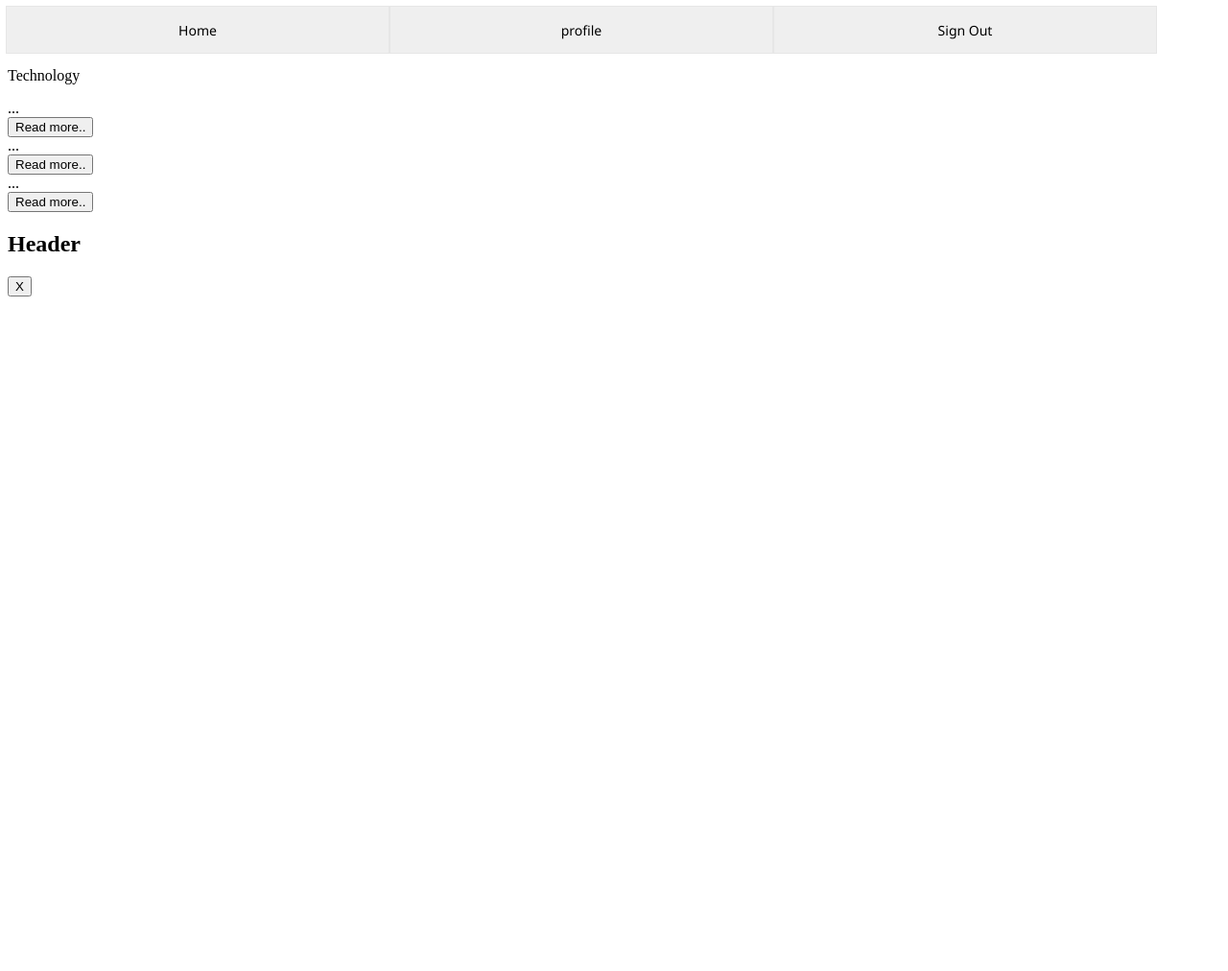
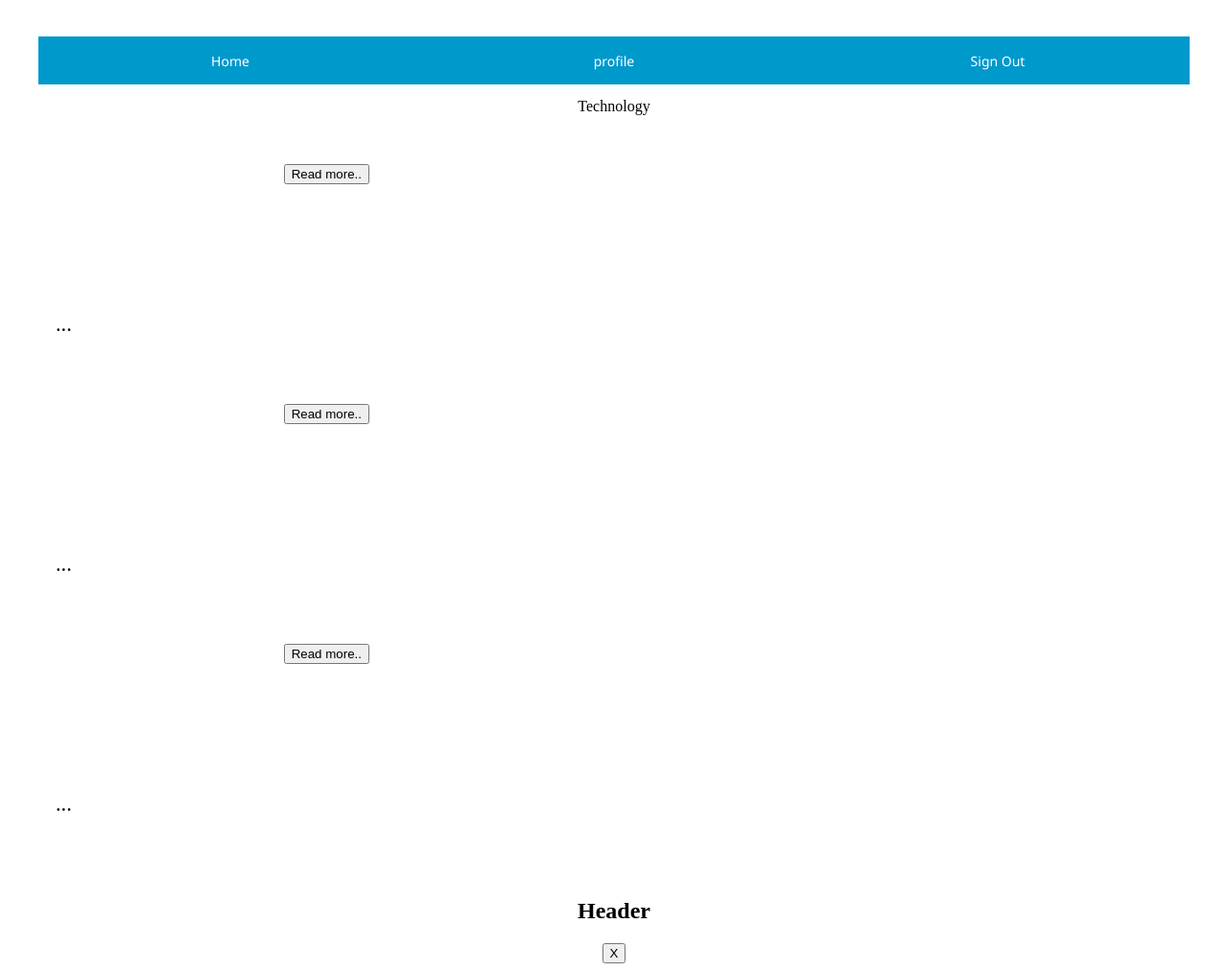
Before and after one commit to FaisalBinAhmed/RSSCurator, a PHP site: page /rss.php in a window 1280 px wide. Shown: the whole page at 96% size. Before the commit the page ends 309 px from the top, so only its background shows below. Run offline with PHP 8.4, Linux system fonts and the light colour scheme; a user stored in the database is signed in; data comes from the database, SQL or seed files in the repository; data that the repository does not hold is empty.

Commit message:
style updated

```diff
--- a/style.css
+++ b/style.css
@@ -84,15 +84,9 @@
 * {
     box-sizing: border-box;
 }
-<<<<<<< HEAD
 
 .signUP{
    margin-top: 150px;
-=======
-.signUP{text-align: center;}
-.sign-up-form table{
-    margin-top: 150px;
->>>>>>> origin/master
 }
 .fsignUP{
   //margin-top: 1400px;
@@ -198,20 +192,6 @@
   text-align: center;
   color: black;
  }
-<<<<<<< HEAD
-=======
-.cathead p{
- margin-left: 15px;
- padding-top: 5px;
- font-family: Open Sans , sans-serif;
- font-size: 40px;
-
-
-}
-
-i{font-style:normal;}
-
->>>>>>> origin/master
 .headline{
   font-family: Segoe UI;
   font-size: 1.8rem;
@@ -259,73 +239,3 @@
   margin: 10px;
 
 }
-<<<<<<< HEAD
-=======
-
-.modal {
-
-    display: block;
-    visibility: hidden;
-    position: fixed;
-    z-index: 1;
-   left: 0;
-    top: 0;
-    width: 100%;
-    height: 100%;
-
-    background-color: rgb(0,0,0);
-    background-color: rgba(0,0,0,0.4);
-    -webkit-animation-name: fadeIn;
-    -webkit-animation-duration: 0.4s;
-    animation-name: fadeIn;
-    animation-duration: 0.4s;
-}
-
-.modal-content {
-
-
-    position: fixed;
-    bottom: 0;
-    background-color: #fefefe;
-    width: 100%;
-    -webkit-animation-name: slideIn;
-    -webkit-animation-duration: 0.4s;
-    animation-name: slideIn;
-    animation-duration: 0.4s;
-    max-height: 80%;
-    overflow-y: auto;
-}
-
-.close {
-    color: white;
-    float: right;
-    font-size: 28px;
-    font-weight: bold;
-}
-
-.close:hover,
-.close:focus {
-    color: #000;
-    text-decoration: none;
-    cursor: pointer;
-}
-
-.modal-header {
-    padding: 2px 16px;
-    background-color: #5cb85c;
-    color: white;
-}
-
-.modal-body {padding: 2px 16px;}
-
-.modal-footer {
-    padding: 2px 16px;
-    background-color: #5cb85c;
-    color: white;
-}
-.navigationMenu{
-  text-align: center;
-
-
-}
->>>>>>> origin/master
```
